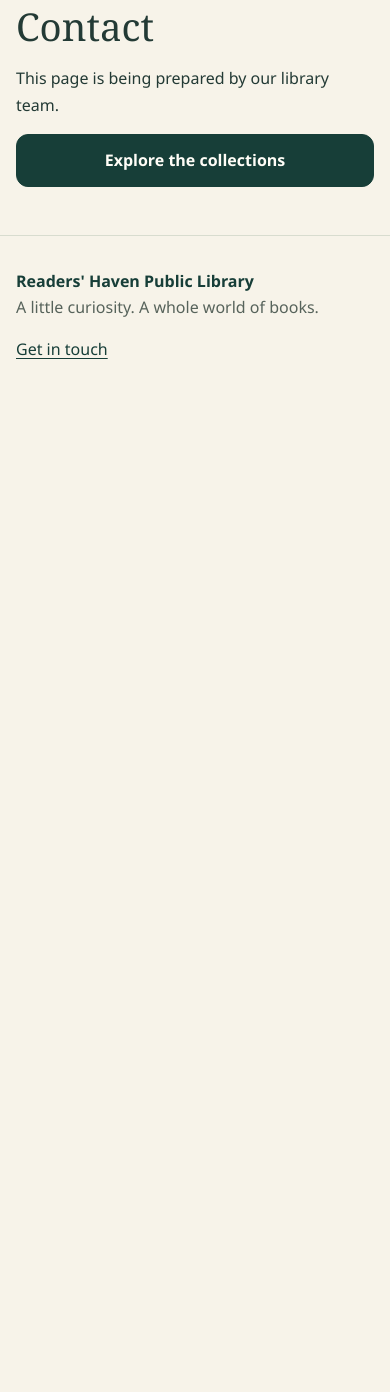
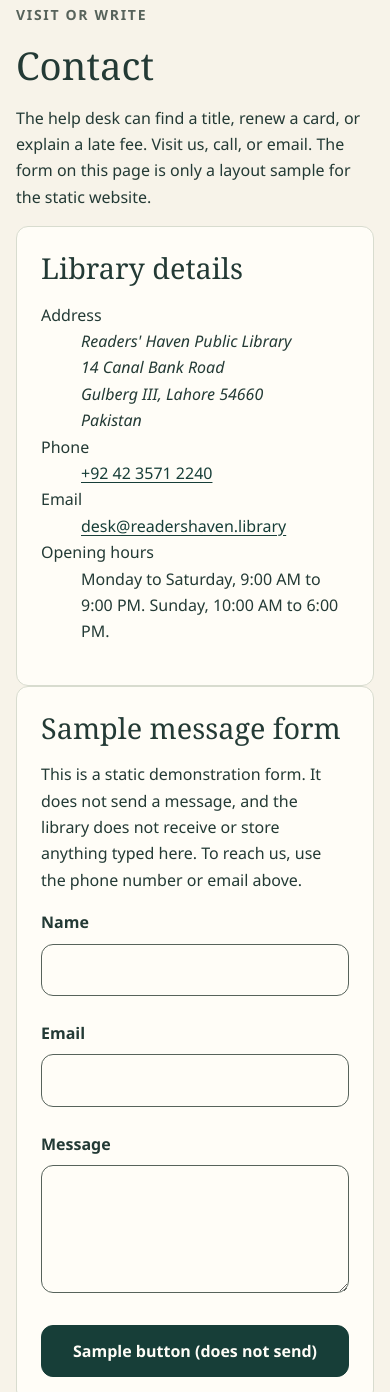
Before and after one commit to Code-fever1/Haven-Public-Library, a website: page src/contact.html in a window 390 px wide. Shown: the part 419-1811 px from the top of the page. Before the commit the page ends 844 px from the top, so only its background shows below. Drawn offline with Linux system fonts and the light colour scheme.

Commit message:
feat(contact): add contact page with static form
Replace the contact placeholder with the library address, phone, and
email, plus a name, email, and message form. Each field has a label.
The form is a static demo and does not send messages.

Co-authored-by: Syed Alijah Muhammad <alijahinnovates@gmail.com>

```diff
--- a/src/contact.html
+++ b/src/contact.html
@@ -7,7 +7,6 @@
   <link rel="stylesheet" href="../styles/style.css">
 </head>
 <body>
-  <!-- Temporary placeholder for the page owner to replace. -->
   <a class="skip-link" href="#main-content">Skip to content</a>
   <header class="site-header">
     <div class="container site-header__inner">
@@ -24,9 +23,60 @@
     </div>
   </header>
   <main id="main-content" class="container section" tabindex="-1">
+    <p class="eyebrow">Visit or write</p>
     <h1>Contact</h1>
-    <p>This page is being prepared by our library team.</p>
-    <a class="button" href="collections.html">Explore the collections</a>
+    <p>The help desk can find a title, renew a card, or explain a late fee. Visit us, call, or email. The form on this page is only a layout sample for the static website.</p>
+
+    <div class="contact-layout">
+      <section class="card contact-details" aria-labelledby="library-details-heading">
+        <h2 id="library-details-heading">Library details</h2>
+        <dl class="contact-facts">
+          <div>
+            <dt>Address</dt>
+            <dd>
+              <address class="contact-address">
+                Readers' Haven Public Library<br>
+                14 Canal Bank Road<br>
+                Gulberg III, Lahore 54660<br>
+                Pakistan
+              </address>
+            </dd>
+          </div>
+          <div>
+            <dt>Phone</dt>
+            <dd><a href="tel:+924235712240">+92 42 3571 2240</a></dd>
+          </div>
+          <div>
+            <dt>Email</dt>
+            <dd><a href="mailto:desk@readershaven.library">desk@readershaven.library</a></dd>
+          </div>
+          <div>
+            <dt>Opening hours</dt>
+            <dd>Monday to Saturday, 9:00 AM to 9:00 PM. Sunday, 10:00 AM to 6:00 PM.</dd>
+          </div>
+        </dl>
+      </section>
+
+      <section class="card" aria-labelledby="contact-form-heading">
+        <h2 id="contact-form-heading">Sample message form</h2>
+        <p id="contact-form-note" class="contact-demo-note">This is a static demonstration form. It does not send a message, and the library does not receive or store anything typed here. To reach us, use the phone number or email above.</p>
+        <form class="contact-form" aria-describedby="contact-form-note" onsubmit="return false">
+          <div class="form-field">
+            <label for="contact-name">Name</label>
+            <input id="contact-name" name="name" type="text" autocomplete="name">
+          </div>
+          <div class="form-field">
+            <label for="contact-email">Email</label>
+            <input id="contact-email" name="email" type="email" autocomplete="email">
+          </div>
+          <div class="form-field">
+            <label for="contact-message">Message</label>
+            <textarea id="contact-message" name="message"></textarea>
+          </div>
+          <button class="button" type="button">Sample button (does not send)</button>
+        </form>
+      </section>
+    </div>
   </main>
   <footer class="site-footer">
     <div class="container site-footer__inner">
```
